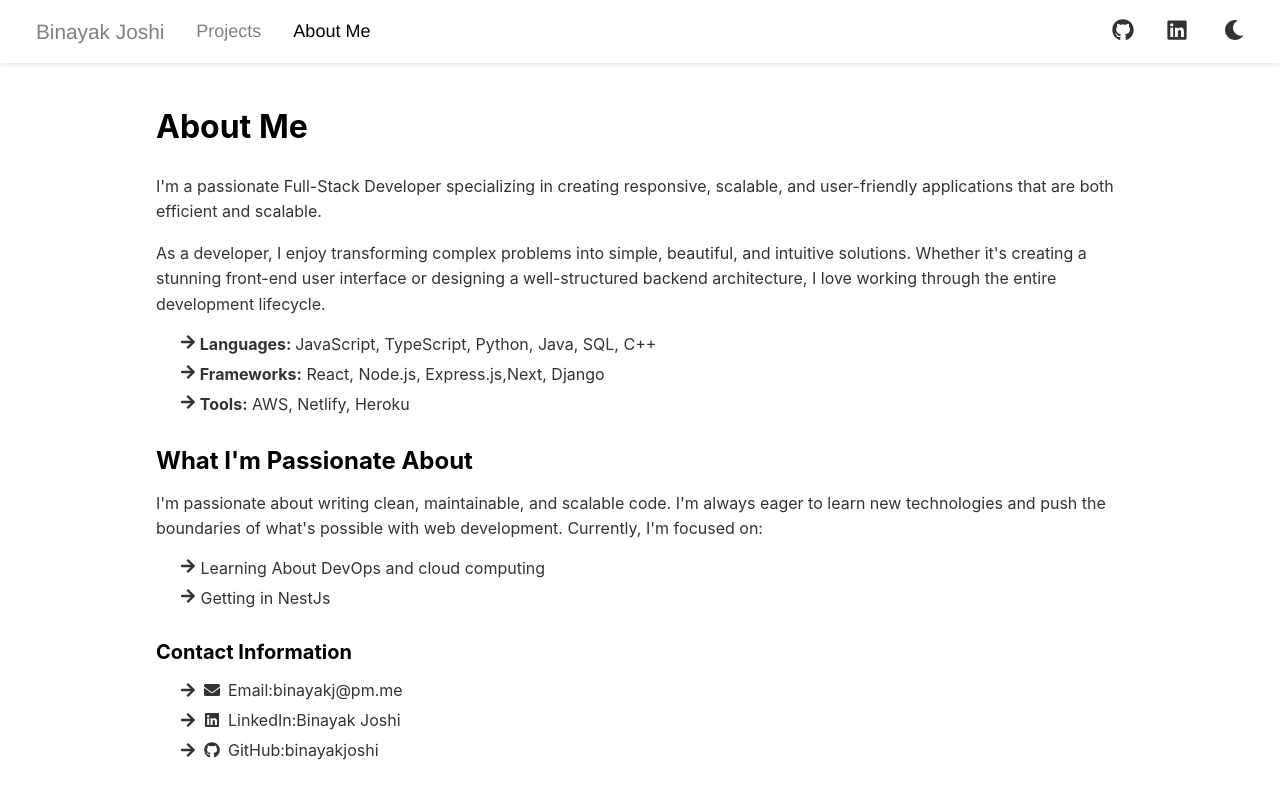
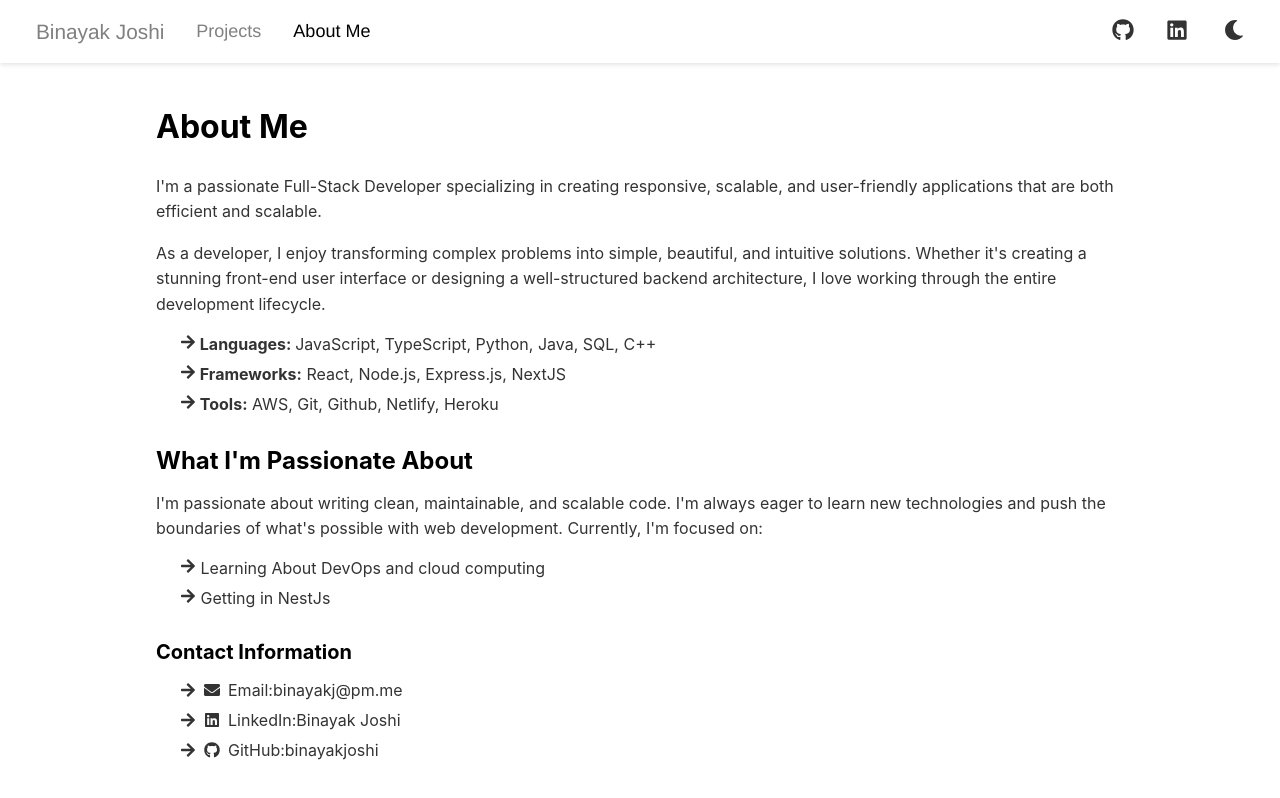
Before and after one commit to binayakjoshi/portfolio, a React (Vite) app: page /about in a window 1280 px wide. Shown: the top 798 px of the page. Built offline with nearby package versions, Linux system fonts and the light colour scheme.

Commit message:
fix(AboutMe.tsx): fix typo and update paragraph content

```diff
--- a/src/pages/AboutMe.tsx
+++ b/src/pages/AboutMe.tsx
@@ -37,13 +37,13 @@ const AboutMe: React.FC = () => {
             <strong>
               <FaArrowRight /> Frameworks:
             </strong>{" "}
-            React, Node.js, Express.js,Next, Django
+            React, Node.js, Express.js, NextJS
           </li>
           <li>
             <strong>
               <FaArrowRight /> Tools:
             </strong>{" "}
-            AWS, Netlify, Heroku
+            AWS, Git, Github, Netlify, Heroku
           </li>
         </ul>
         <h3>What I'm Passionate About</h3>
```
